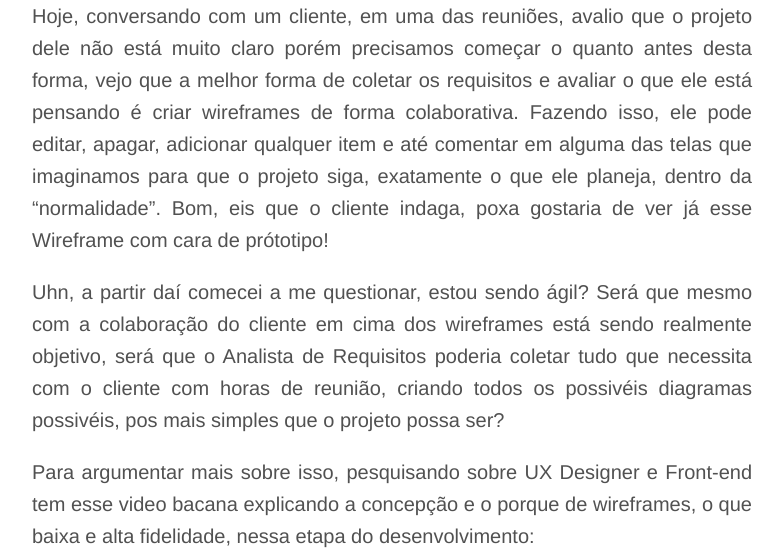
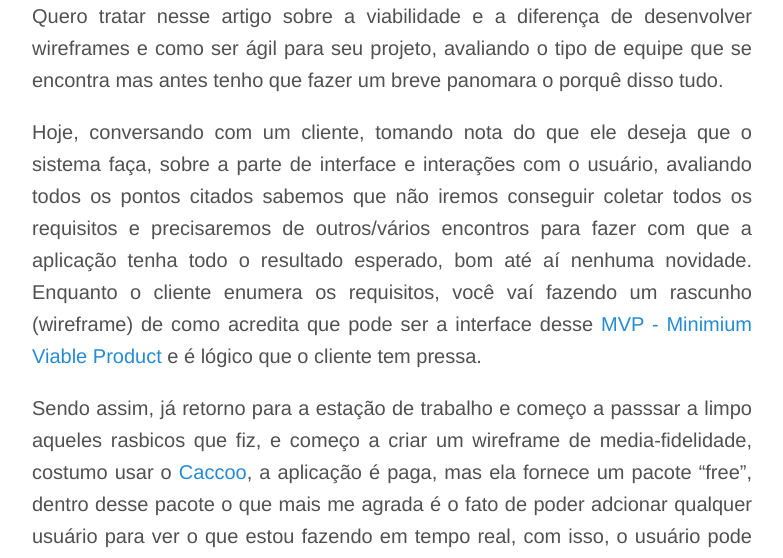
Before and after one commit to cristofersousa/cristofersousa.github.io, a Jekyll site: the page built from _posts/2016-09-13-no-wireframes-yes-mockup.md, in a window 1280 px wide and 1400 px high, scrolled down 448 px. Shown: the part 255-813 px from the top of the window, without its empty margins (248-1031 px from the left). Built offline with Jekyll 4.4.1, drawn with Linux system fonts in a browser that asks for light colours; comment, search, counter and statistics services are not loaded; some of the changed text lies outside the part shown.

Commit message:
Update 2016-09-13-no-wireframes-yes-mockup.md

```diff
--- a/_posts/2016-09-13-no-wireframes-yes-mockup.md
+++ b/_posts/2016-09-13-no-wireframes-yes-mockup.md
@@ -7,7 +7,16 @@ categories: ux, wireframe, ui, agile
 
 ![Wireframe & Mockup](https://brainhub.eu/blog/wp-content/uploads/2016/04/difference-wireframe-between-mockup.png)
 
-Hoje, conversando com um cliente, em uma das reuniões,  avalio que o projeto dele não está muito claro porém precisamos começar o quanto antes
+Quero tratar nesse artigo sobre a viabilidade e a diferença de desenvolver wireframes e como ser ágil para seu projeto, avaliando o tipo de equipe que se encontra mas antes tenho que fazer um breve panomara o porquê disso tudo.
+
+Hoje, conversando com um cliente, tomando nota do que ele deseja que o sistema faça, sobre a parte de interface e interações com o usuário, avaliando todos os pontos citados sabemos que não iremos conseguir coletar todos os requisitos e precisaremos de outros/vários encontros para fazer com que a aplicação tenha todo o resultado esperado, bom até aí nenhuma novidade. Enquanto o cliente enumera os requisitos, você vaí fazendo um rascunho (wireframe) de como acredita que pode ser a interface desse [MVP -  Minimium Viable Product]() e é lógico que o cliente tem pressa.
+
+Sendo assim, já retorno para a estação de trabalho e começo a passsar a limpo aqueles rasbicos que fiz, e começo a criar um wireframe de media-fidelidade, costumo usar o [Caccoo](http://cacoo.com/), a aplicação é paga, mas ela fornece um pacote "free", dentro desse pacote o que mais me agrada é o fato de poder adcionar qualquer usuário para ver o que estou fazendo em tempo real, com isso, o usuário pode editar, adicionar comentários e até conversar comigo via chat real-time. Isso me possibilida que consiga ser mais assertivo na minha entrega final, e qualquer mudança que precisa ser feito durante as próximas reuniões, já posso fazer ao lado do cliente. ;)
+
+Bem, até aqui falamos de colaboração, refatoração, insigth e feedback, veja que já começamos a tornar o processo que antes era apenas de uma única pessoa a propagar para uma cadeia de fatores e pessoas envolvidas para que o projeto flua de forma mais dinâmica e contínua!
+
+
+
 desta forma, vejo que a melhor forma de coletar os requisitos e avaliar o que ele está pensando é criar wireframes de forma colaborativa.
 Fazendo isso, ele pode editar, apagar, adicionar qualquer item e até comentar em alguma das telas que imaginamos para que o projeto siga,
 exatamente o que ele planeja, dentro da "normalidade".  Bom, eis que o cliente indaga, poxa gostaria de ver já esse Wireframe com cara de prótotipo!
@@ -23,6 +32,7 @@ Para argumentar mais sobre isso, pesquisando sobre UX Designer e Front-end tem e
 Ok, mas o que é mais rápido para você, suponha que você execute as duas tarefas (front-end/ux designer)
 
 ![Wireframe triste](http://i0.wp.com/arquiteturadeinformacao.com/wp-content/uploads/2012/10/wireframe.jpg?w=500)
+Dica, estou usando Jekkyll no Github e queria colocar esse video e essa [Dica](http://www.adamwadeharris.com/how-to-easily-embed-youtube-videos-in-jekyll-sites-without-a-plugin/) marota de como fazer o Youtube funcionar no GitHub Pages. ;)
 
 
 Pontos que eu julgo interessante:
```
